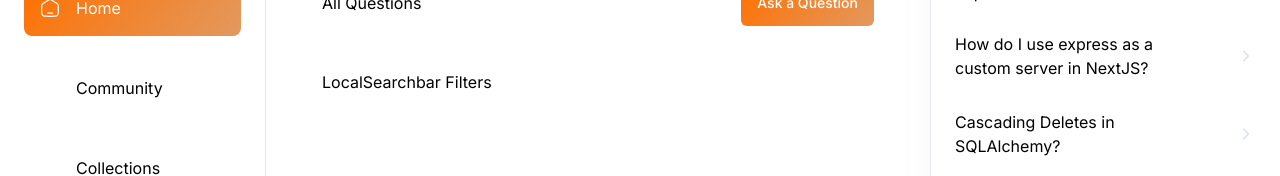
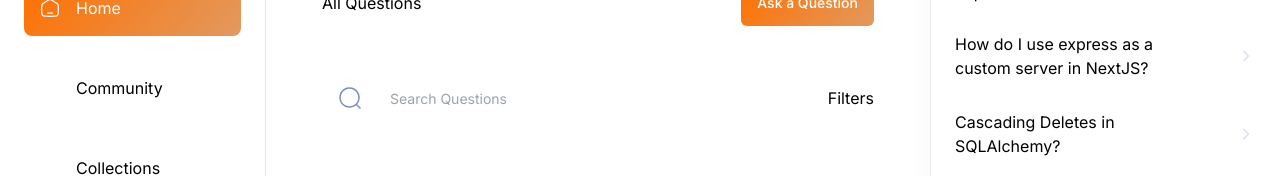
Before and after one commit to ahmedsalah117/stack_overflow_clone_nextjs13, a Next.js app: page / in a window 1280 px wide. Shown: the part 164-340 px from the top of the page. Built offline with nearby package versions, Linux system fonts and the light colour scheme; no server answers.

Commit message:
added localsearchbar

```diff
--- a/app/(root)/(home)/page.tsx
+++ b/app/(root)/(home)/page.tsx
@@ -1,3 +1,4 @@
+import LocalSearchbar from "@/components/shared/search/LocalSearchbar";
 import { Button } from "@/components/ui/button";
 import Link from "next/link";
 
@@ -14,7 +15,13 @@ export default function Home() {
       </div>
 
       <div className="mt-11 flex justify-between gap-5 max-sm:flex-col sm:items-center">
-        LocalSearchbar Filters
+        <LocalSearchbar
+          route="/"
+          iconPosition="left"
+          imgSrc="/assets/icons/search.svg"
+          placeholder="Search Questions"
+        />
+        Filters
       </div>
     </>
   );
--- /dev/null
+++ b/components/shared/search/LocalSearchbar.tsx
@@ -0,0 +1,57 @@
+"use client";
+
+import { Input } from "@/components/ui/input";
+import Image from "next/image";
+import React from "react";
+
+interface CustomInputProps {
+  route: string;
+  iconPosition: string;
+  imgSrc: string;
+  placeholder: string;
+  otherClasses?: string;
+}
+
+const LocalSearchbar = ({
+  route,
+  iconPosition,
+  imgSrc,
+  placeholder,
+  otherClasses,
+}: CustomInputProps) => {
+  return (
+    <div
+      className={`background-light800_darkgradient flex min-h-[56px] grow items-center gap-4 rounded-[10px] px-4 ${otherClasses}`}
+    >
+      {iconPosition === "left" && (
+        <Image
+          src={imgSrc}
+          alt="search icon"
+          width={24}
+          height={24}
+          className="cursor-pointer"
+        />
+      )}
+
+      <Input
+        type="text"
+        placeholder={placeholder}
+        value=""
+        onChange={() => {}}
+        className="paragraph-regular no-focus placeholder background-light800_darkgradient border-none shadow-none outline-none"
+      />
+
+      {iconPosition === "right" && (
+        <Image
+          src={imgSrc}
+          alt="search icon"
+          width={24}
+          height={24}
+          className="cursor-pointer"
+        />
+      )}
+    </div>
+  );
+};
+
+export default LocalSearchbar;
```
